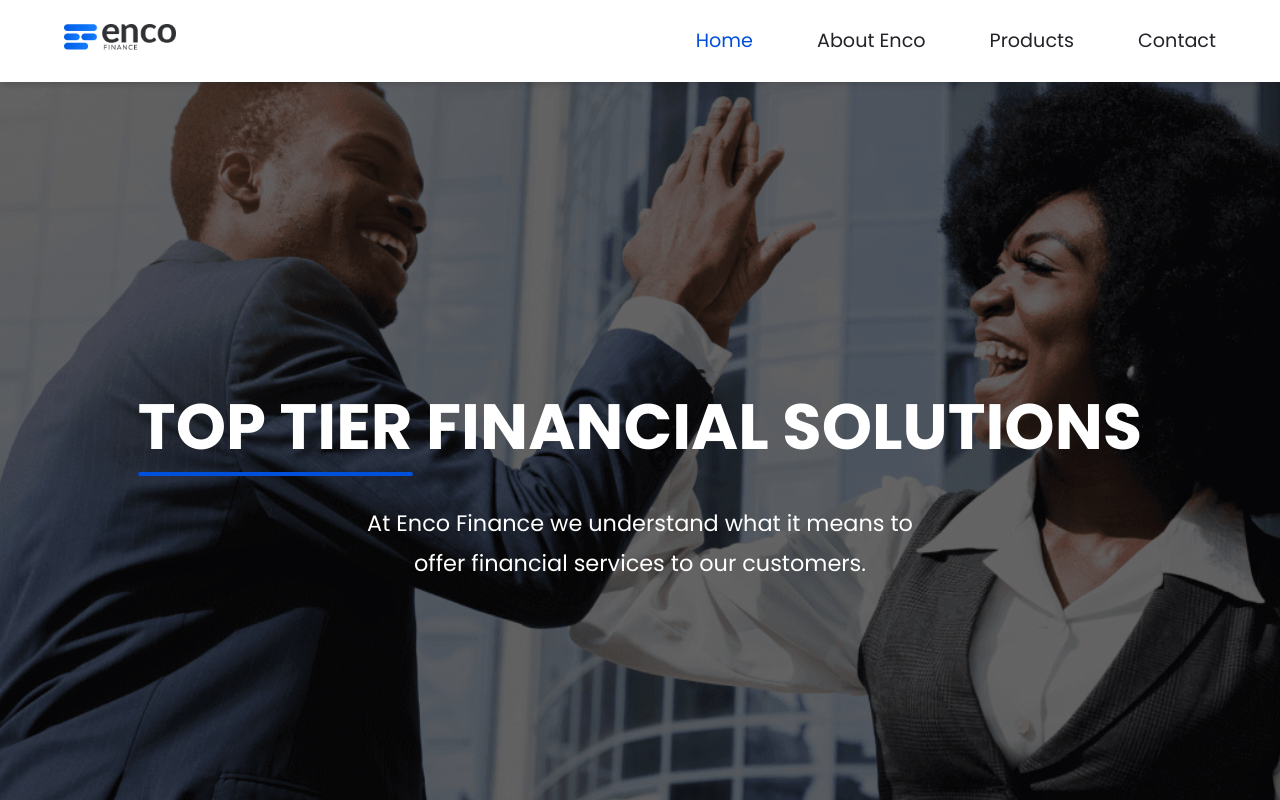
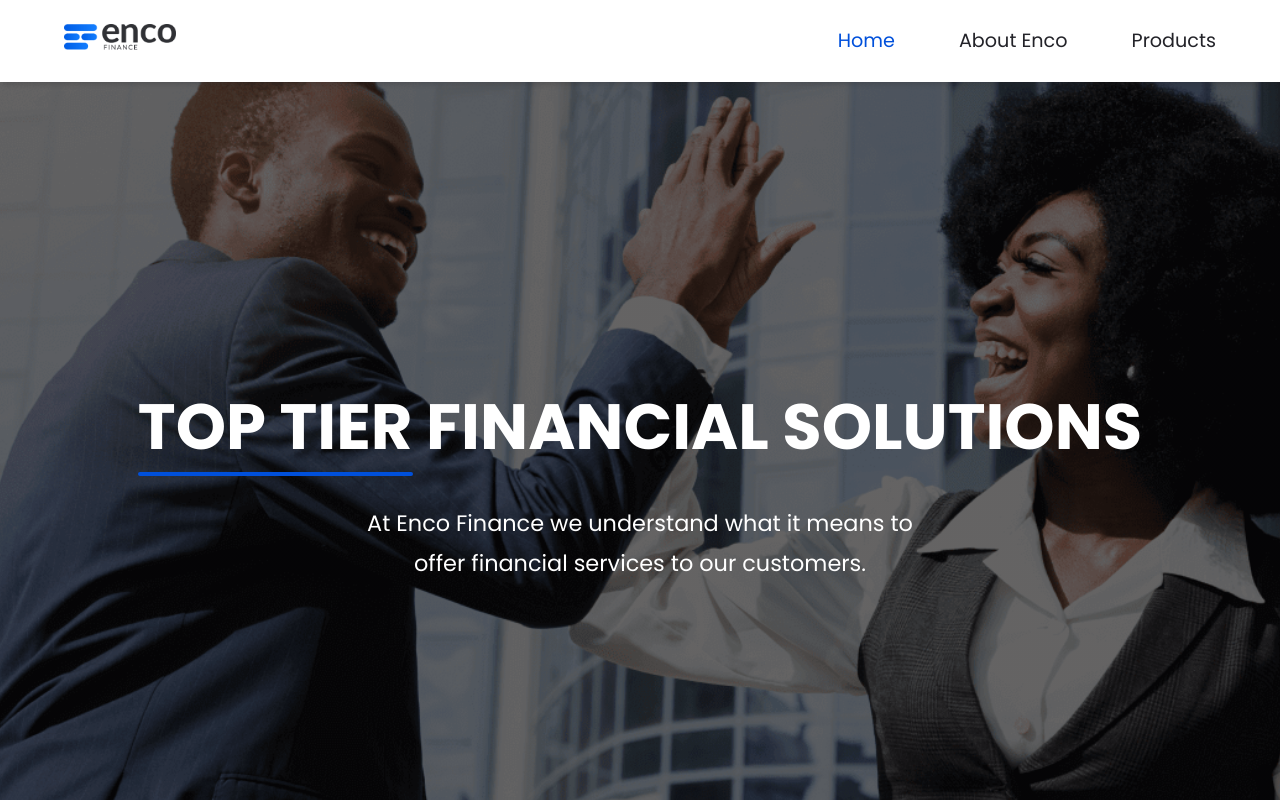
Before and after one commit to JosephOkpala/enco, a React (Create React App) app: page / in a window 1280 px wide. Shown: the top 800 px of the page. Built offline with nearby package versions, Linux system fonts and the light colour scheme.

Commit message:
removed contact import and custom nav links

```diff
--- a/src/App.js
+++ b/src/App.js
@@ -13,7 +13,6 @@ import Home from './components/Home';
 import About from './components/About';
 import Products from './components/Products';
 import Error from './components/Error';
-import Contact from './components/Contact';
 
 const App = () => {
   return (
@@ -23,7 +22,6 @@ const App = () => {
         <Route path="/" element={<Home />} />
         <Route path="/about" element={<About />} />
         <Route path="/products" element={<Products />} />
-        <Route path="/contact" element={<Contact />} />
         <Route path="*" element={<Error />} />
       </Routes>
       <Footer />
--- a/src/Navbar.jsx
+++ b/src/Navbar.jsx
@@ -73,8 +73,6 @@ const Navbar = () => {
           <CustomNavLinks to="/about">About Enco</CustomNavLinks>
 
           <CustomNavLinks to="/products">Products</CustomNavLinks>
-
-          <CustomNavLinks to="/contact">Contact</CustomNavLinks>
         </div>
       </nav>
     </div>
```
